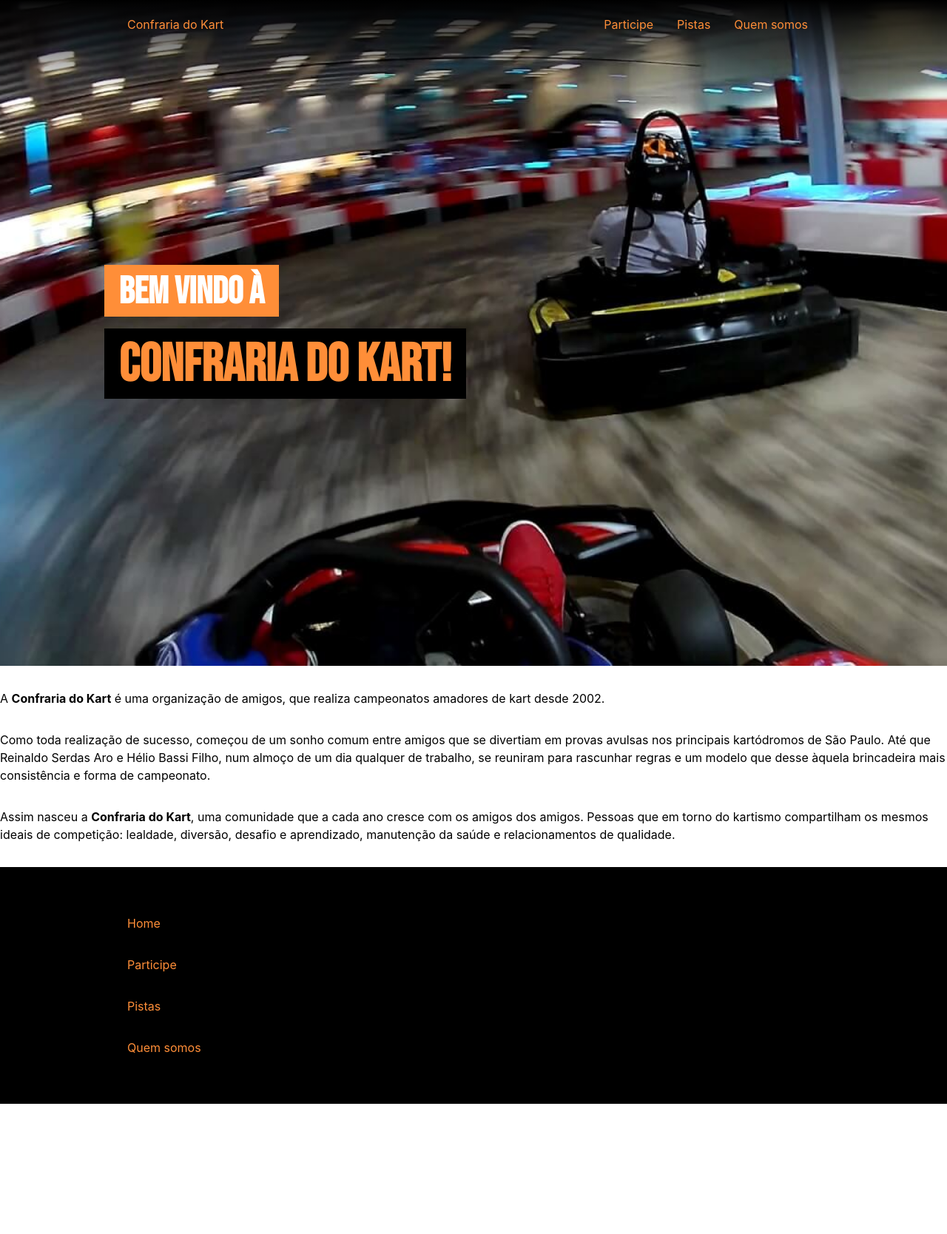
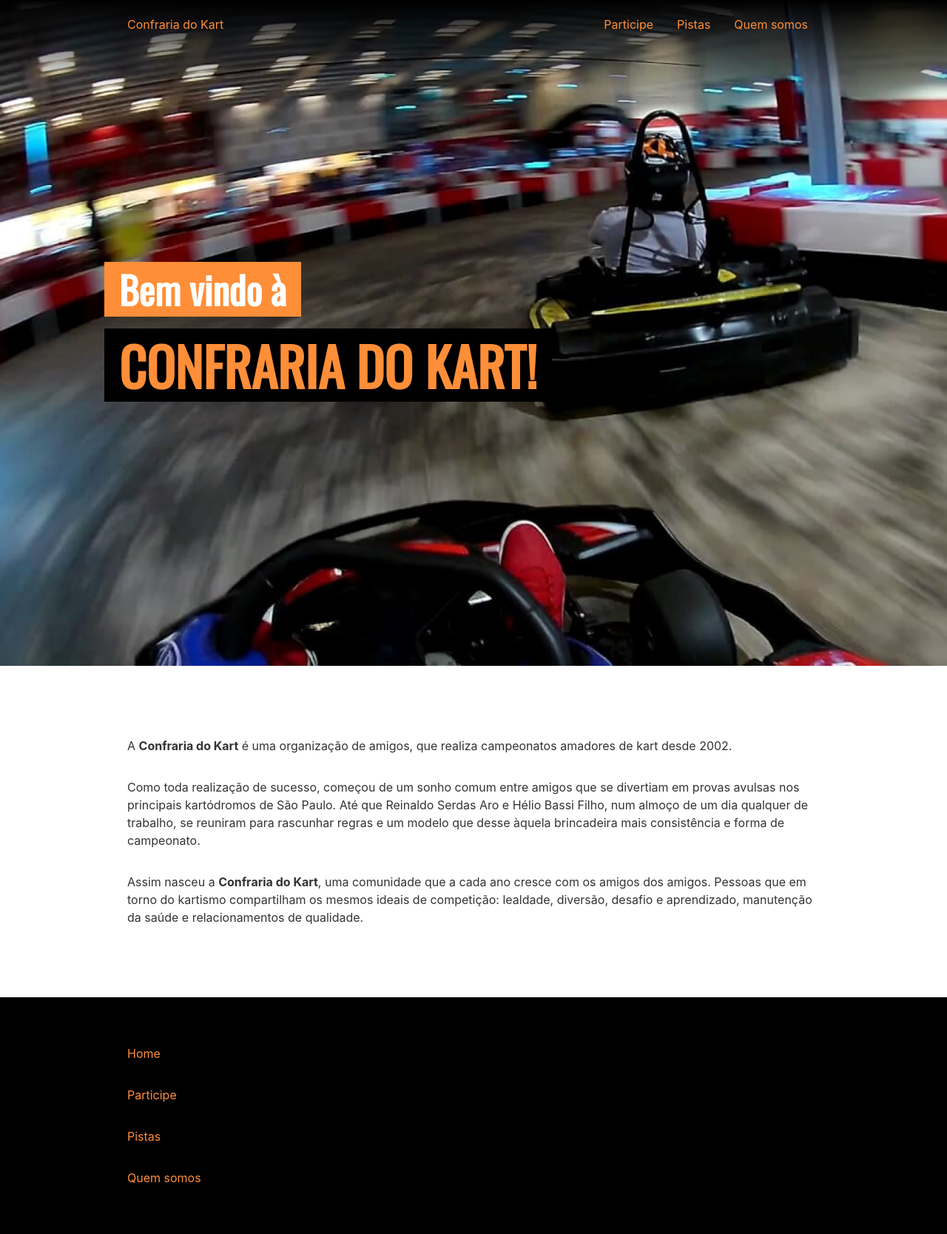
Before and after one commit to ConfrariaDoKart/confrariadokart.github.io, a Jekyll site: the page built from index.html, in a window 1280 px wide. Shown: the whole page at 74% size. Built offline with Jekyll 4.4.1, drawn with Linux system fonts in a browser that asks for light colours; before the commit the page ends 1492 px from its top, so only the background shows below that.

Commit message:
Troca da fonte dos títulos e cores

```diff
--- a/_includes/head.html
+++ b/_includes/head.html
@@ -10,7 +10,7 @@
   {% else %}{% seo %}{% endif %}
 
   <link rel="preconnect" href="https://fonts.gstatic.com">
-  <link href="https://fonts.googleapis.com/css2?family=Bebas+Neue&display=swap" rel="stylesheet">
+  <link href="https://fonts.googleapis.com/css2?family=Oswald&display=swap" rel="stylesheet">
   <link rel="stylesheet" href="{{ site.baseurl }}/css/main.css">
 
   <link rel="shortcut icon" href="{{ site.baseurl }}/favicon.ico">
--- a/_sass/_home.scss
+++ b/_sass/_home.scss
@@ -43,7 +43,7 @@
         &__line-1, &__line-2 {
             margin-top: 0.125em;
             margin-bottom: 0.125em;
-            padding: 5px 20px 1px;
+            padding: 5px 20px;
         }
 
         &__line-1 {
@@ -63,3 +63,11 @@
         }
     }
 }
+
+.home-intro {
+    @extend .page-content;
+
+    &__content {
+        @extend .wrapper;
+    }
+}
--- a/_sass/_layout.scss
+++ b/_sass/_layout.scss
@@ -45,35 +45,3 @@ $header-height: 56px;
     background-color: #000;
     color: #fff;
 }
-
-.post-content {
-    > {
-        h1,
-        h2,
-        h3,
-        h4,
-        h5,
-        h6,
-        p,
-        ul,
-        ol,
-        dl,
-        figure,
-        table {
-            @extend .wrapper;
-        }
-
-        ul,
-        ol {
-            @include media-greater($on-palm) {
-                padding-left: var(--spacing-m);
-            }
-        }
-    }
-}
-
-.post-title {
-    background-image: linear-gradient(#000 65%, transparent 50%);
-    color: $brand-color;
-    padding-left: 0.3em;
-}
--- /dev/null
+++ b/_sass/_post.scss
@@ -0,0 +1,33 @@
+.post-title {
+    text-transform: uppercase;
+    letter-spacing: -0.03em;
+    padding-left: 0.3em;
+    color: $brand-color;
+    background-image: linear-gradient(#000 75%, transparent 50%);
+}
+
+.post-content {
+    > {
+        h1,
+        h2,
+        h3,
+        h4,
+        h5,
+        h6,
+        p,
+        ul,
+        ol,
+        dl,
+        figure,
+        table {
+            @extend .wrapper;
+        }
+
+        ul,
+        ol {
+            @include media-greater($on-palm) {
+                padding-left: var(--spacing-m);
+            }
+        }
+    }
+}
--- a/_sass/_vars.scss
+++ b/_sass/_vars.scss
@@ -1,11 +1,11 @@
 $base-font-family: -apple-system,BlinkMacSystemFont,Segoe UI,Helvetica,Arial,sans-serif,Apple Color Emoji,Segoe UI Emoji;
-$title-font-family: 'Bebas Neue', sans-serif;
+$title-font-family: 'Oswald', sans-serif;
 $base-font-size: 1em;
 $base-font-weight: 300;
 $small-font-size: $base-font-size * 0.875;
 $base-line-height: 1.5;
 
-$text-color: #000;
+$text-color: #333;
 $background-color: #fff;
 $brand-color: #ff8e38;
 
--- a/css/main.scss
+++ b/css/main.scss
@@ -9,4 +9,4 @@ $baseurl: '{{ site.baseurl }}';
 @import "defaults", "forms";
 @import "monica", "helpers";
 @import "layout";
-@import "home";
+@import "home", "post";
```
